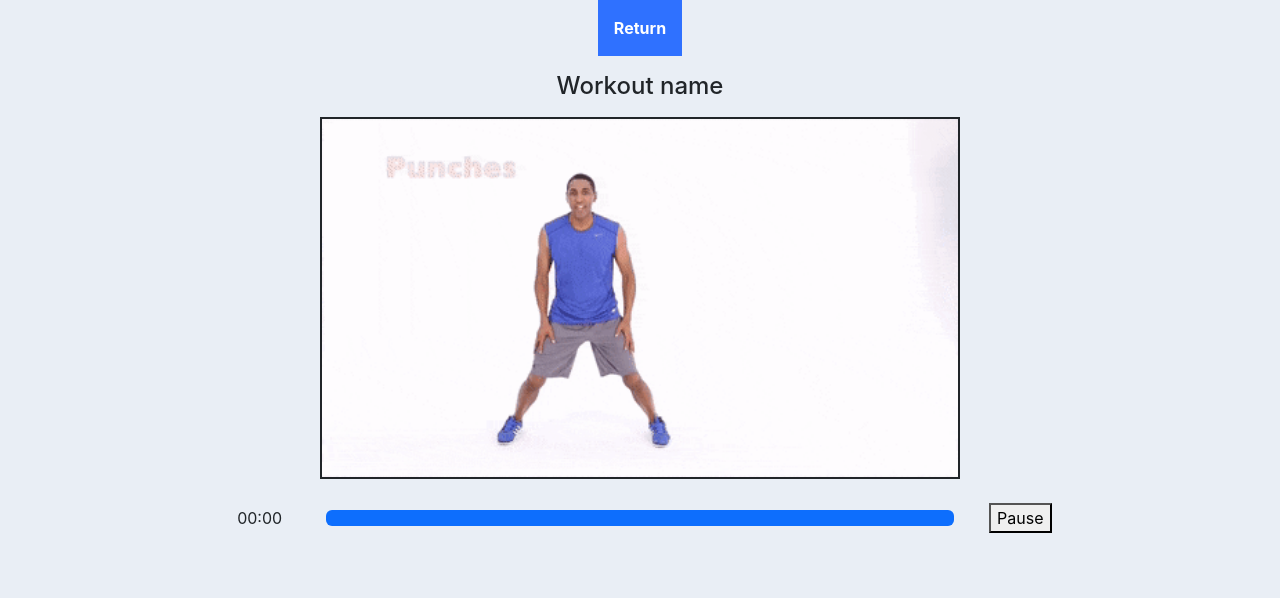
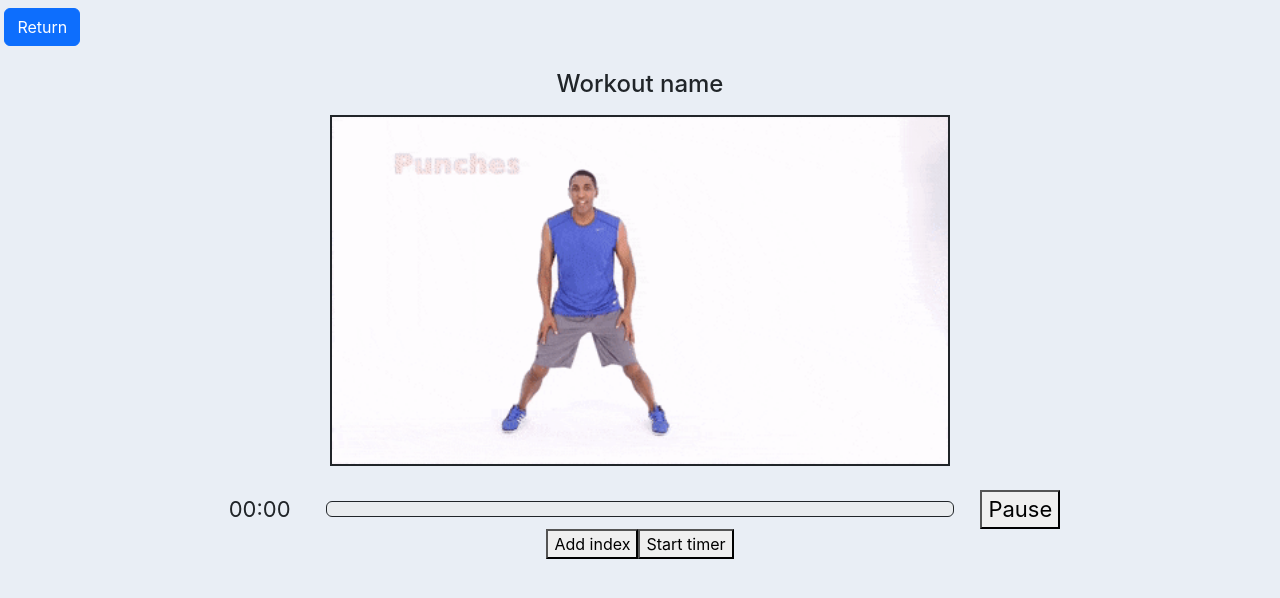
Before and after one commit to dtano/workout-website, a React (Create React App) app: page /workout in a window 1280 px wide. Shown: the top 598 px of the page. Built offline with nearby package versions, Linux system fonts and the light colour scheme.

Commit message:
Initial implementation of video timer

```diff
--- a/src/pages/Workout/WorkoutPage.js
+++ b/src/pages/Workout/WorkoutPage.js
@@ -1,43 +1,131 @@
-import React, { useState } from "react";
+import React, { useEffect, useState } from "react";
 import { Link, useNavigate } from "react-router-dom";
+import { convertToDuration } from "../../utils/timeUtils";
 import "./WorkoutPage.scss";
+
+const exercises = [
+    {
+        name: "Punches",
+        gifName: "Punches.gif",
+        duration: 5
+    },
+    {
+        name: "Jumping jacks",
+        gifName: "JumpingJacks.gif",
+        duration: 30
+    }
+]
 
 const WorkoutPage = () => {
     const [isLoading, setIsLoading] = useState(false);
+    const [isPaused, setIsPaused] = useState(false);
+    const [workouts, setWorkouts] = useState([]);
+    const [currWorkoutIndex, setCurrWorkoutIndex] = useState(0);
+
+    // Timer states
+    const [countdown, setCountdown] = useState(0);
+    const [duration, setDuration] = useState(0);
+    const [isSessionOngoing, setIsSessionOngoing] = useState(false);
+
     let navigate = useNavigate();
 
     const gifToPlay = require("../../public/workout-gifs/Punches.gif");
+
+    useEffect(() => {
+        // Load list of workouts based on difficulty
+        const exerciseData = exercises;
+        setWorkouts(exerciseData);
+
+        // Potential structure of workout object
+        // {name: "Punches", duration: 30, gifName: Punches.gif}
+        setDuration(exerciseData[currWorkoutIndex].duration);
+        // startTimer();
+    }, []);
+
+    useEffect(() => {
+        if(workouts[currWorkoutIndex]){
+            console.log("Duration use effect");
+            setDuration(workouts[currWorkoutIndex].duration);
+            setCountdown(0);
+            startTimer();
+        }else{
+            setCountdown(0);
+        }
+    }, [currWorkoutIndex])
 
     const onReturnClick = (e) => {
         e.preventDefault();
         navigate("/");
     }
 
+    const onPlayButtonClick = (e) => {
+        e.preventDefault();
+
+        if(!isPaused){
+            // Change image to still image
+        }
+
+        setIsPaused(prev => !prev);
+    }
+
+    const startTimer = () => {
+        let interval = setInterval(() => {
+            setCountdown((prevSecond) => {
+                if(prevSecond === duration){
+                    clearInterval(interval);
+                    // Then we need to increase the currWorkoutIndex
+                    setCurrWorkoutIndex(prev => prev + 1);
+                    return prevSecond;
+                }
+
+                return prevSecond + 1;
+            })
+        }, 1000);
+    }
+
+    const stopTimer = () => {
+
+    }
+
+    const getTime = (duration) => {
+        const endTime = Date.now() / 1000 + duration;
+        console.log(endTime - (Date.now()/1000));
+    }
+
+    const addWorkoutIndex = (e) => {
+        e.preventDefault();
+
+        setCurrWorkoutIndex(prev => prev + 1);
+    }
+
     return (
         <div className="workoutPage">
-            <button className="btn-blue" onClick={onReturnClick}>Return</button>
+            <div className="row">
+                <div className="col-1 my-2">
+                    <button className="btn btn-primary" onClick={onReturnClick}>Return</button>
+                </div>
+            </div>
             <div className="workoutDemo">
                 <h4>Workout name</h4>
                 <div className="gifPlayer">
-                    <img className="workoutGif" src={gifToPlay} alt="Some gif"/>
-                    {/* <div className="progressSection">
-                        <p>00:00</p>
-                        <div className="progress w-50 my-auto mx-4">
-                            <div className="progress-bar w-100" role="progressbar" aria-valuenow="100" aria-valuemin="0" aria-valuemax="100"></div>
+                    <div className="gifContainer">
+                        <img className="workoutGif" src={!isPaused ? gifToPlay : ""} alt="Some gif"/>
+                    </div>
+                    <div className="row align-items-center justify-content-center mt-4">
+                        <div className="timer">
+
                         </div>
-                        <button className="playButton">Pause</button>
-                    </div> */}
-                    <div className="row align-items-center justify-content-center mt-4">
                         <div className="col-1">
-                            {"00:00"}
+                            {convertToDuration(countdown)}
                         </div>
                         <div className="col-6">
                             <div className="progress my-auto">
-                                <div className="progress-bar w-100" role="progressbar" aria-valuenow="100" aria-valuemin="0" aria-valuemax="100"></div>
+                                <div className={`progress-bar w-${countdown}`} role="progressbar" aria-valuenow={countdown} aria-valuemin="0" aria-valuemax={duration}></div>
+                                {/* <div className={`progress-bar w-20`} role="progressbar" aria-valuenow="20" aria-valuemin="0" aria-valuemax="50"></div> */}
                             </div>
                         </div>
                         <div className="col-1">
-                            <button className="playButton">Pause</button>
+                            <button className="playButton" onClick={onPlayButtonClick}>{isPaused ? "Play" : "Pause"}</button>
                         </div>
                     </div>
                 </div>
@@ -45,6 +133,8 @@ const WorkoutPage = () => {
             <div className="pagination">
 
             </div>
+            <button onClick={addWorkoutIndex}>Add index</button>
+            <button onClick={startTimer}>Start timer</button>
         </div>
     )
 }
--- a/src/pages/Workout/WorkoutPage.scss
+++ b/src/pages/Workout/WorkoutPage.scss
@@ -15,9 +15,13 @@
     font-weight: bold;
 }
 
+.gifPlayer {
+    font-size: 22px;
+}
+
 .workoutGif {
     border: 2px solid;
-    width: 50%;
+    width: 620px;
     height: auto;
 }
 
@@ -32,8 +36,9 @@
     }
 }
 
-progress {
-    padding: 3px;
+.progress {
+    height: 20px;
+    border: 0.5px solid;
 }
 
 // .progressBar {
--- /dev/null
+++ b/src/utils/timeUtils.js
@@ -0,0 +1,18 @@
+const convertToDuration = (numSeconds) => {
+    let secondsNum = parseInt(numSeconds, 10);
+    let hours = Math.floor(secondsNum / 3600);
+    let minutes = Math.floor((secondsNum - (hours * 3600)) / 60);
+    let seconds = secondsNum - (hours * 3600) - (minutes * 60);
+
+    if (hours   < 10) {hours   = "0"+hours;}
+    if (minutes < 10) {minutes = "0"+minutes;}
+    if (seconds < 10) {seconds = "0"+seconds;}
+
+    console.log(`${minutes}:${seconds}`);
+
+    return minutes+':'+seconds;
+}
+
+module.exports = {
+    convertToDuration
+}
```
Also changed, not shown: src/components/CustomProgressBar.js (added, +14 -0 lines), src/hooks/useTimer.js (added, +81 -0 lines).
